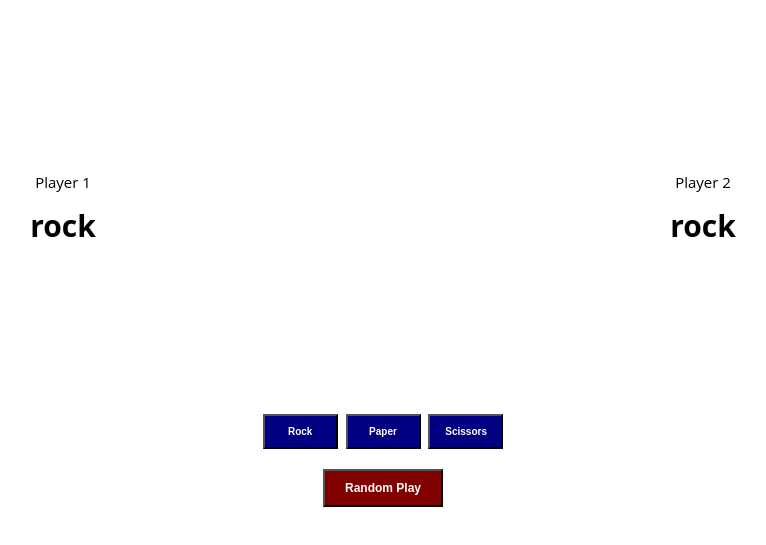
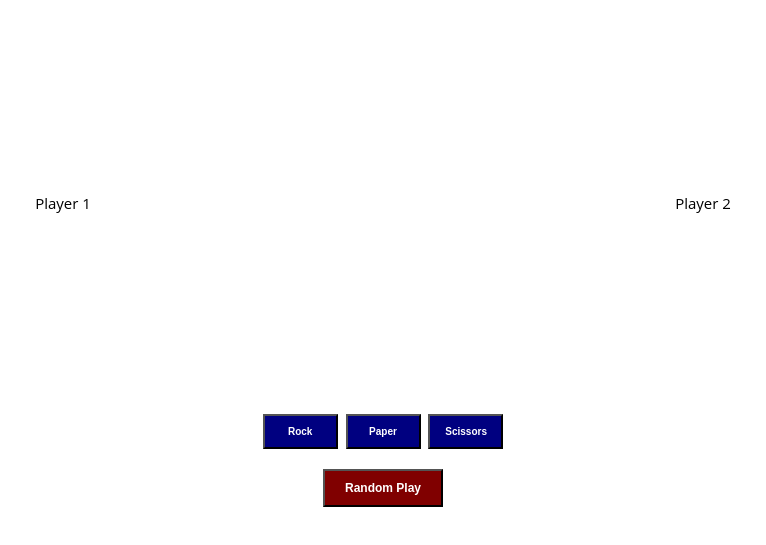
Before and after one commit to safiranugroho/rock-paper-scissors, a website built with webpack: page src/index.html in a window 1280 px wide. Shown: the part 147-692 px from the top of the page, without its empty margins (257-1023 px from the left). Built offline with nearby package versions, Linux system fonts and the light colour scheme.

Commit message:
Translate index.test.js to a cypress test

```diff
--- a/package.json
+++ b/package.json
@@ -29,7 +29,8 @@
     "start": "node_modules/.bin/webpack-dev-server --host 0.0.0.0 --inline --hot",
     "build": "node_modules/.bin/webpack -p",
     "test": "jest",
-    "test:watch": "jest --watch"
+    "test:dev": "jest --watchAll",
+    "test:cypress":"cypress run"
   },
   "jest": {
     "transform": {
--- a/src/index.html
+++ b/src/index.html
@@ -19,15 +19,11 @@
       <div class="container">
         <div class="two-columns" id="first-player">
           <h2>Player 1</h2>
-          <div id="first-player-hand">
-            rock
-          </div>
+          <div id="first-player-hand"></div>
         </div>
         <div class="two-columns" id="second-player">
           <h2>Player 2</h2>
-          <div id="second-player-hand">
-            rock
-          </div>
+          <div id="second-player-hand"></div>
         </div>
       </div>
       <div class="container">
```
Also changed, not shown: cypress/integration/example_spec.js (+1 -1 lines), cypress/integration/index_spec.js (added, +37 -0 lines), 1 other file.
